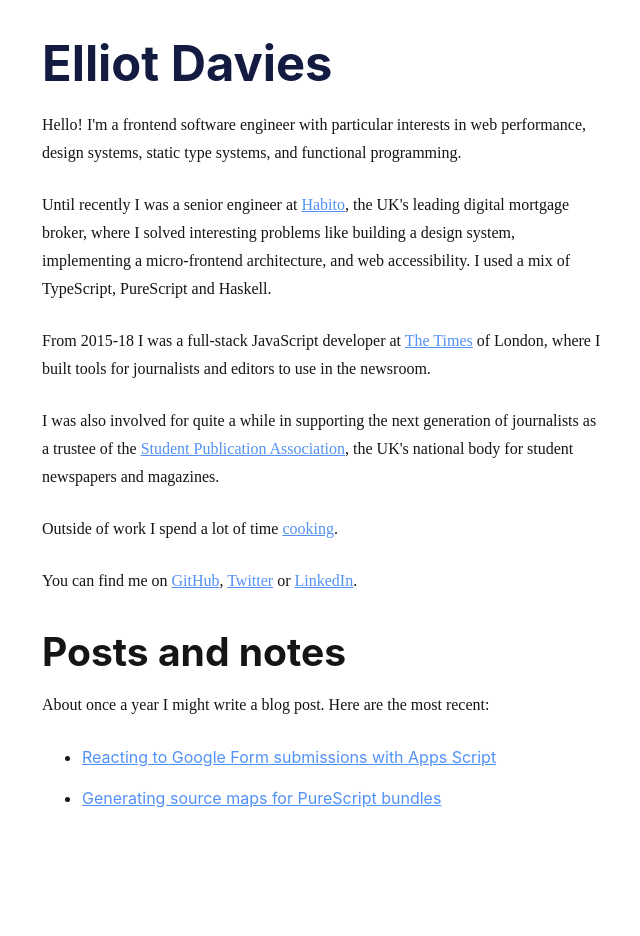
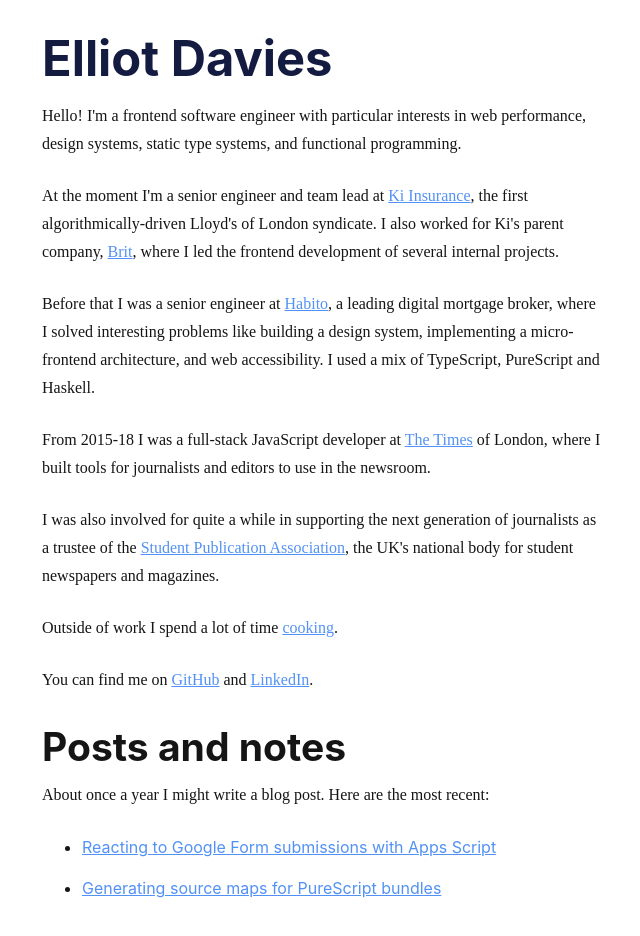
Before and after one commit to elliotdavies/elliotdavies.co.uk, a React app: page / in a window 1280 px wide. Shown: the top 936 px of the page, without its empty margins (318-958 px from the left). Before the commit the page ends 868 px from the top, so only its background shows below. Built offline with nearby package versions, Linux system fonts and the light colour scheme.

Commit message:
Update copy; use logical properties

```diff
--- a/index.html
+++ b/index.html
@@ -1,5 +1,5 @@
 <!DOCTYPE html>
-<html>
+<html lang="en">
   <head>
     <meta charset="utf-8">
     <meta name="viewport" content="width=device-width, initial-scale=1">
--- a/src/components/Layout.tsx
+++ b/src/components/Layout.tsx
@@ -41,9 +41,9 @@ export const GlobalStyles = () => (
       }
 
       h1 {
-        margin-top: 0;
-        margin-bottom: 0.8rem;
-        line-height: 1.3;
+        margin-block-start: 0;
+        margin-block-end: 0.8rem;
+        line-height: 1.1;
       }
 
       h2,
@@ -51,9 +51,9 @@ export const GlobalStyles = () => (
       h4,
       h5,
       h6 {
-        margin-top: 2rem;
-        margin-bottom: 0.8rem;
-        line-height: 1.3;
+        margin-block-start: 2rem;
+        margin-block-end: 0.8rem;
+        line-height: 1.1;
       }
 
       /* Typography scales thanks to https://type-scale.com */
@@ -105,8 +105,8 @@ export const GlobalStyles = () => (
 
       p {
         ${systemSerif}
-        margin-top: 0;
-        margin-bottom: 1.5rem;
+        margin-block-start: 0;
+        margin-block-end: 1.5rem;
       }
 
       a,
@@ -121,8 +121,8 @@ export const GlobalStyles = () => (
 
       pre {
         ${systemMono}
-        margin: 1rem 0;
-        padding: 0 0.5rem;
+        margin-block: 1rem;
+        padding-inline: 0.5rem;
       }
 
       code {
@@ -132,10 +132,10 @@ export const GlobalStyles = () => (
 
       ul,
       ol {
-        margin-bottom: 1.5rem;
+        margin-block-end: 1.5rem;
 
         li {
-          margin-bottom: 0.8rem;
+          margin-block-end: 0.8rem;
         }
       }
     `}
@@ -144,7 +144,8 @@ export const GlobalStyles = () => (
 
 export const Main = styled.main`
   max-width: 35rem;
-  margin: 0 auto;
+  margin-block: 0;
+  margin-inline: auto;
   padding: 1rem;
 
   @media screen and (min-width: ${breakpoints.tablet}) {
@@ -153,7 +154,7 @@ export const Main = styled.main`
 `;
 
 export const Footer = styled.footer`
-  margin-top: 1rem;
-  padding-top: 1rem;
-  border-top: 1px solid black;
+  margin-block-start: 1rem;
+  padding-block-start: 1rem;
+  border-block-start: 1px solid black;
 `;
--- a/src/components/PostTemplate.tsx
+++ b/src/components/PostTemplate.tsx
@@ -3,7 +3,7 @@ import { Link } from "react-router-dom";
 import styled from "@emotion/styled";
 
 import { Post } from "../types";
-import { colours, systemMono, Main, Footer } from "./Layout";
+import { colours, Main, Footer } from "./Layout";
 
 const Header = styled.header``;
 
--- a/src/pages/Home.tsx
+++ b/src/pages/Home.tsx
@@ -7,7 +7,7 @@ import { Main, breakpoints } from "../components/Layout";
 import { Post } from "../types";
 
 const H1 = styled.h1`
-  margin-bottom: 1rem;
+  margin-block-end: 1rem;
   color: #141b41;
 
   pre {
@@ -39,11 +39,19 @@ const Home: FC<{ posts: Record<string, Post> }> = ({ posts }) => (
     </p>
 
     <p>
-      Until recently I was a senior engineer at{" "}
-      <a href="https://www.habito.com/">Habito</a>, the UK's leading digital
-      mortgage broker, where I solved interesting problems like building a
-      design system, implementing a micro-frontend architecture, and web
-      accessibility. I used a mix of TypeScript, PureScript and Haskell.
+      At the moment I'm a senior engineer and team lead at{" "}
+      <a href="https://ki-insurance.com/">Ki Insurance</a>, the first
+      algorithmically-driven Lloyd's of London syndicate. I also worked for Ki's
+      parent company, <a href="https://www.britinsurance.com/">Brit</a>, where I
+      led the frontend development of several internal projects.
+    </p>
+
+    <p>
+      Before that I was a senior engineer at{" "}
+      <a href="https://www.habito.com/">Habito</a>, a leading digital mortgage
+      broker, where I solved interesting problems like building a design system,
+      implementing a micro-frontend architecture, and web accessibility. I used
+      a mix of TypeScript, PureScript and Haskell.
     </p>
 
     <p>
@@ -65,9 +73,8 @@ const Home: FC<{ posts: Record<string, Post> }> = ({ posts }) => (
     </p>
 
     <p>
-      You can find me on <a href="https://github.com/elliotdavies">GitHub</a>,{" "}
-      <a href="https://twitter.com/elimoto">Twitter</a> or{" "}
-      <a href="https://linkedin.com/in/elliotdavies">LinkedIn</a>.
+      You can find me on <a href="https://github.com/elliotdavies">GitHub</a>{" "}
+      and <a href="https://linkedin.com/in/elliotdavies">LinkedIn</a>.
     </p>
 
     <h2>Posts and notes</h2>
```
